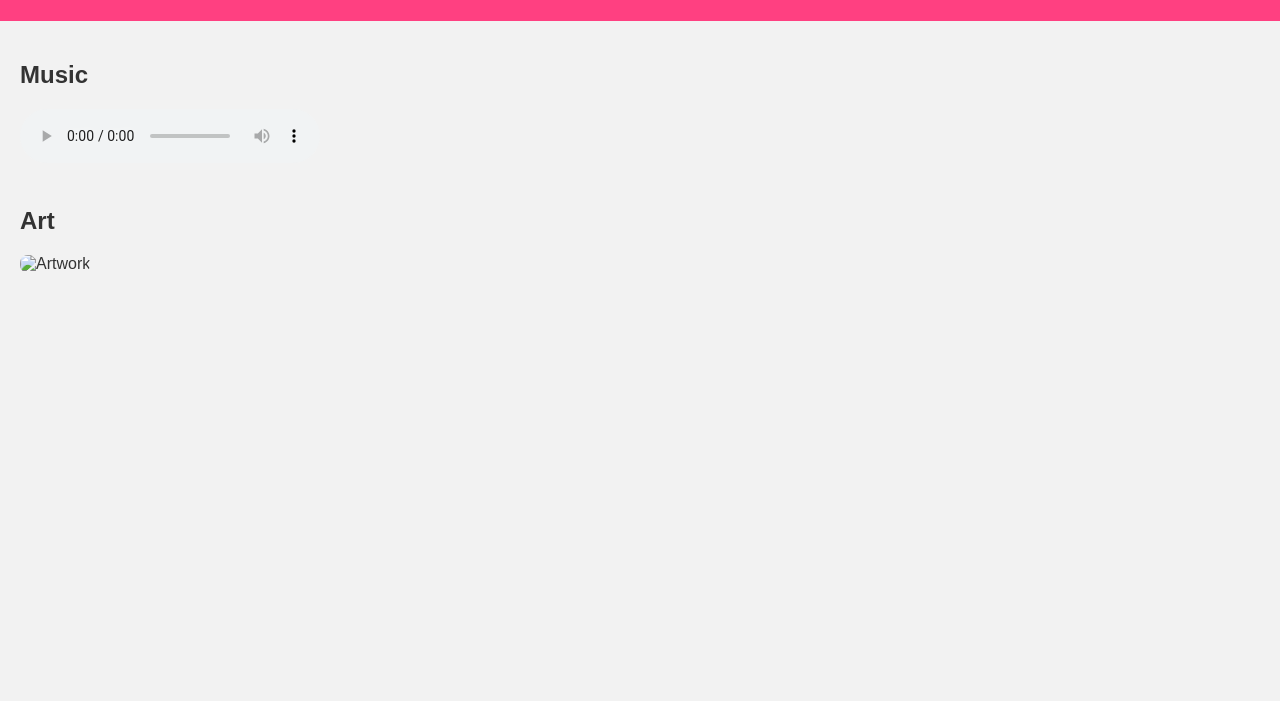
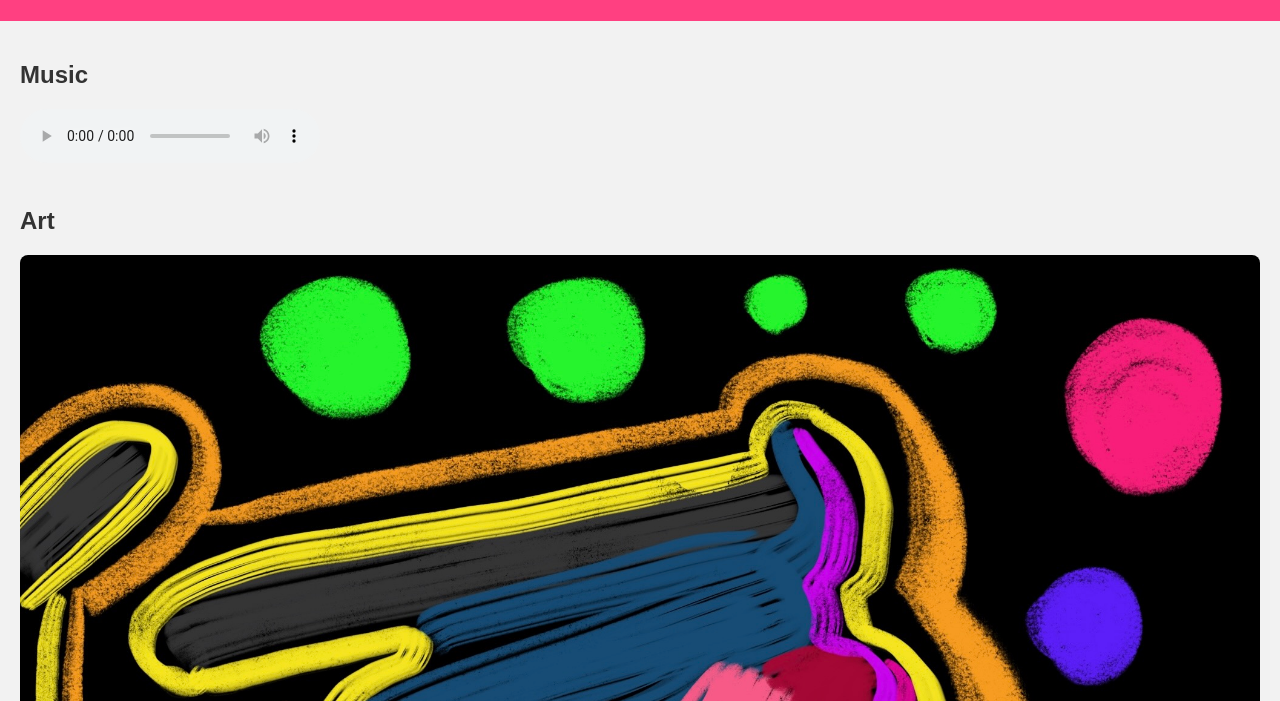
Before and after one commit to arinasingh/mywebsite, a plain HTML site: page index.html in a window 1280 px wide. Shown: the part 99-800 px from the top of the page. Drawn offline with Linux system fonts and the light colour scheme.

Commit message:
Update 2 index.html

```diff
--- a/index.html
+++ b/index.html
@@ -47,7 +47,7 @@
         <div class="section">
             <h2>Art</h2>
             <div class="gallery">
-                <img src="your-artwork.jpg" alt="Artwork">
+                <img src="IMG_0067.jpeg" alt="Microphone Head">
             </div>
         </div>
     </div>
```
